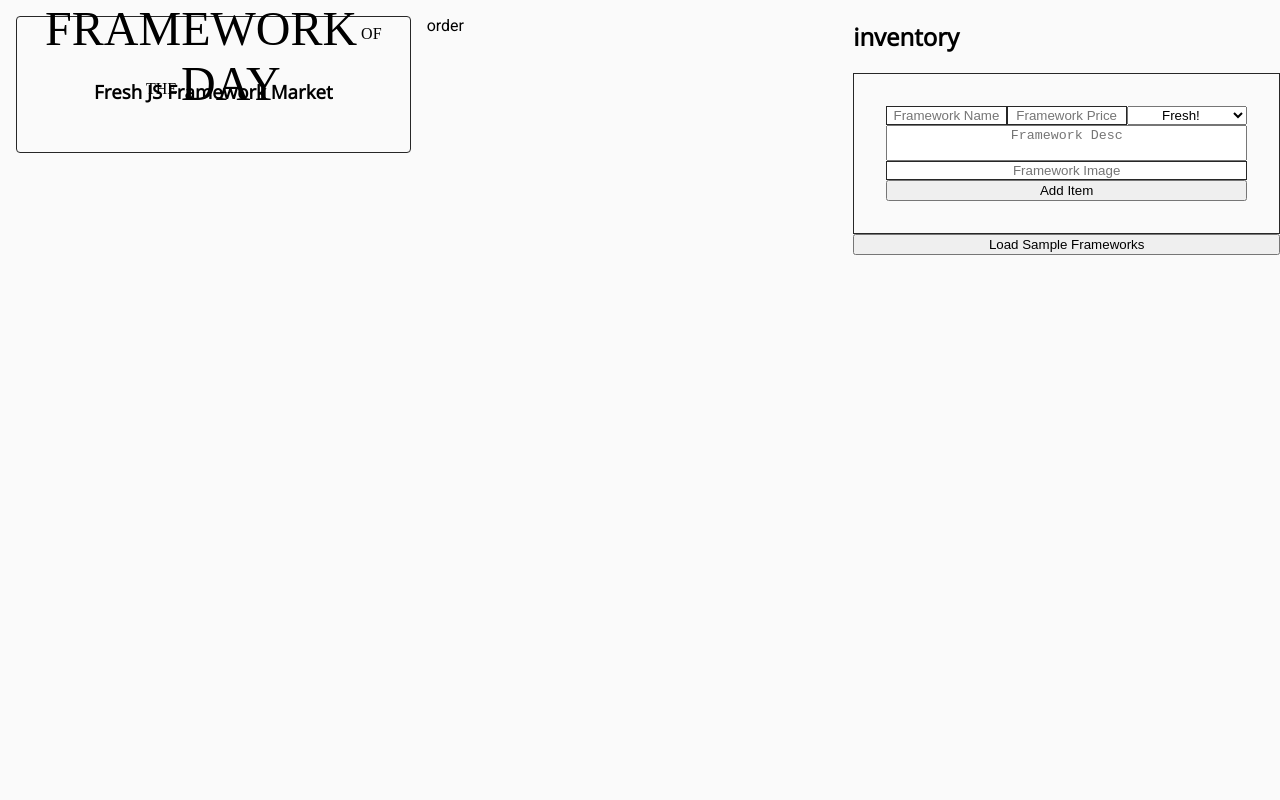
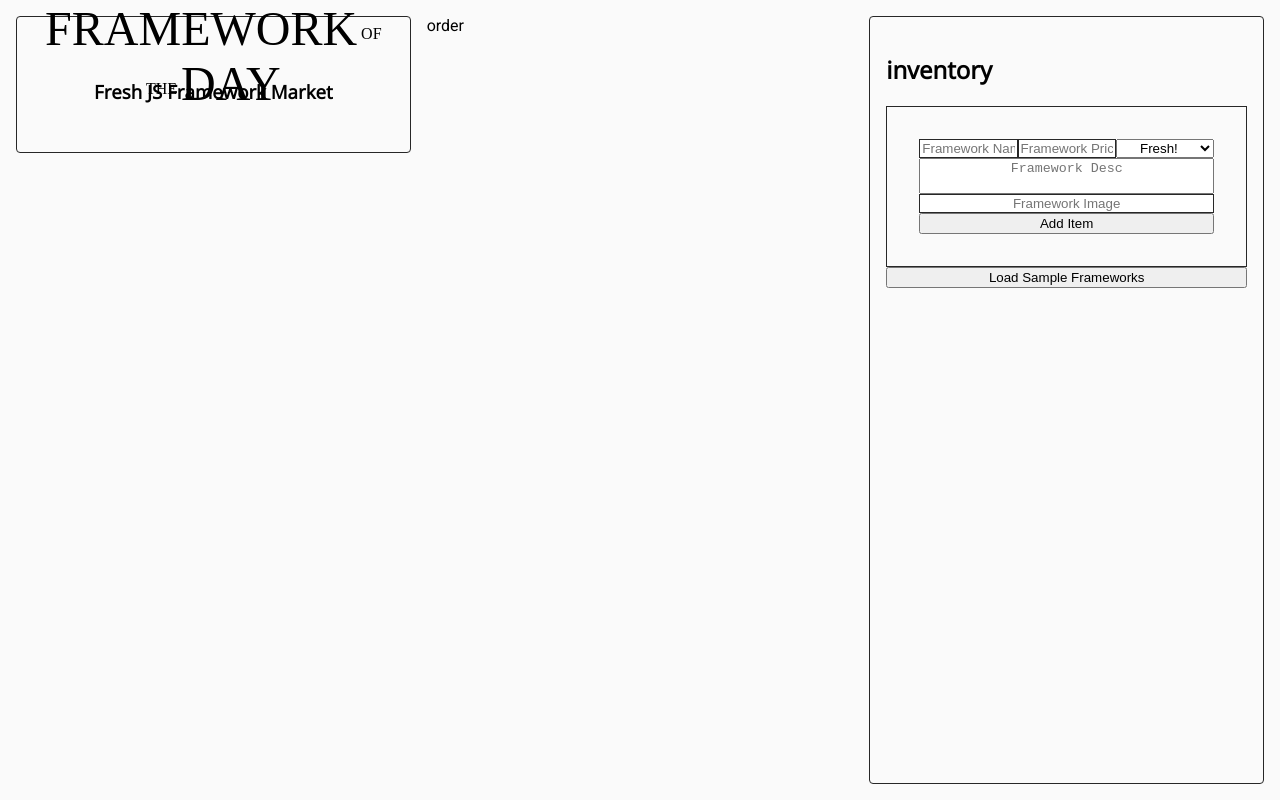
Before and after one commit to spences10/framework-of-the-day, a Next.js app: page / in a window 1280 px wide. Built offline with nearby package versions, Linux system fonts and the light colour scheme; a web font is replaced by a local one.

Commit message:
wrapper style

```diff
--- a/components/Inventory.js
+++ b/components/Inventory.js
@@ -4,7 +4,12 @@ import styled from 'styled-components'
 import AddFrameworkForm from './AddFrameworkForm'
 
 const InventoryWrapper = styled.div`
+  margin: 1rem;
+  padding: 1rem;
   grid-area: i;
+  background: ${props => props.theme.white};
+  border: 1px solid ${props => props.theme.black};
+  border-radius: 4px;
 `
 
 const AddFrameworks = styled.button.attrs({
```
